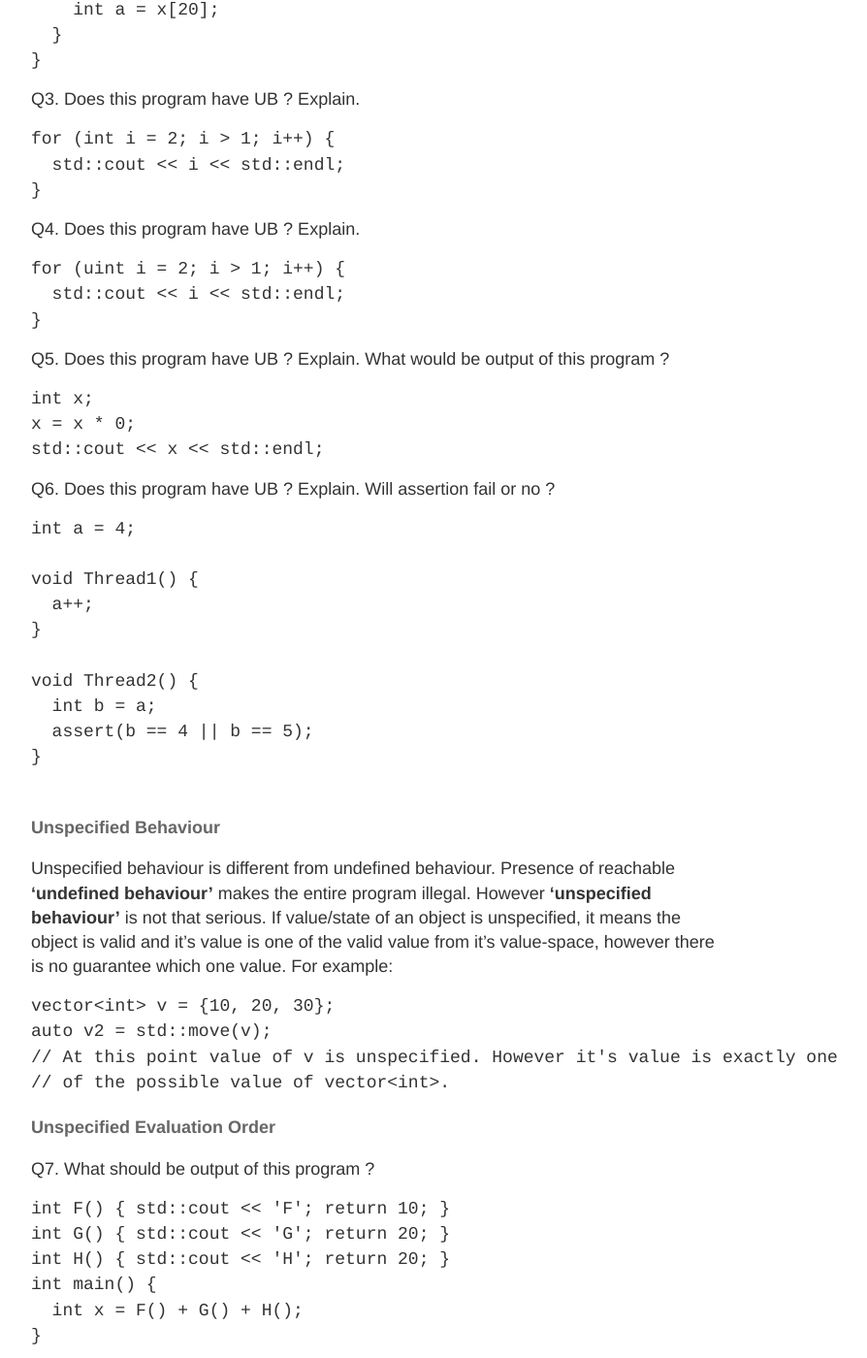
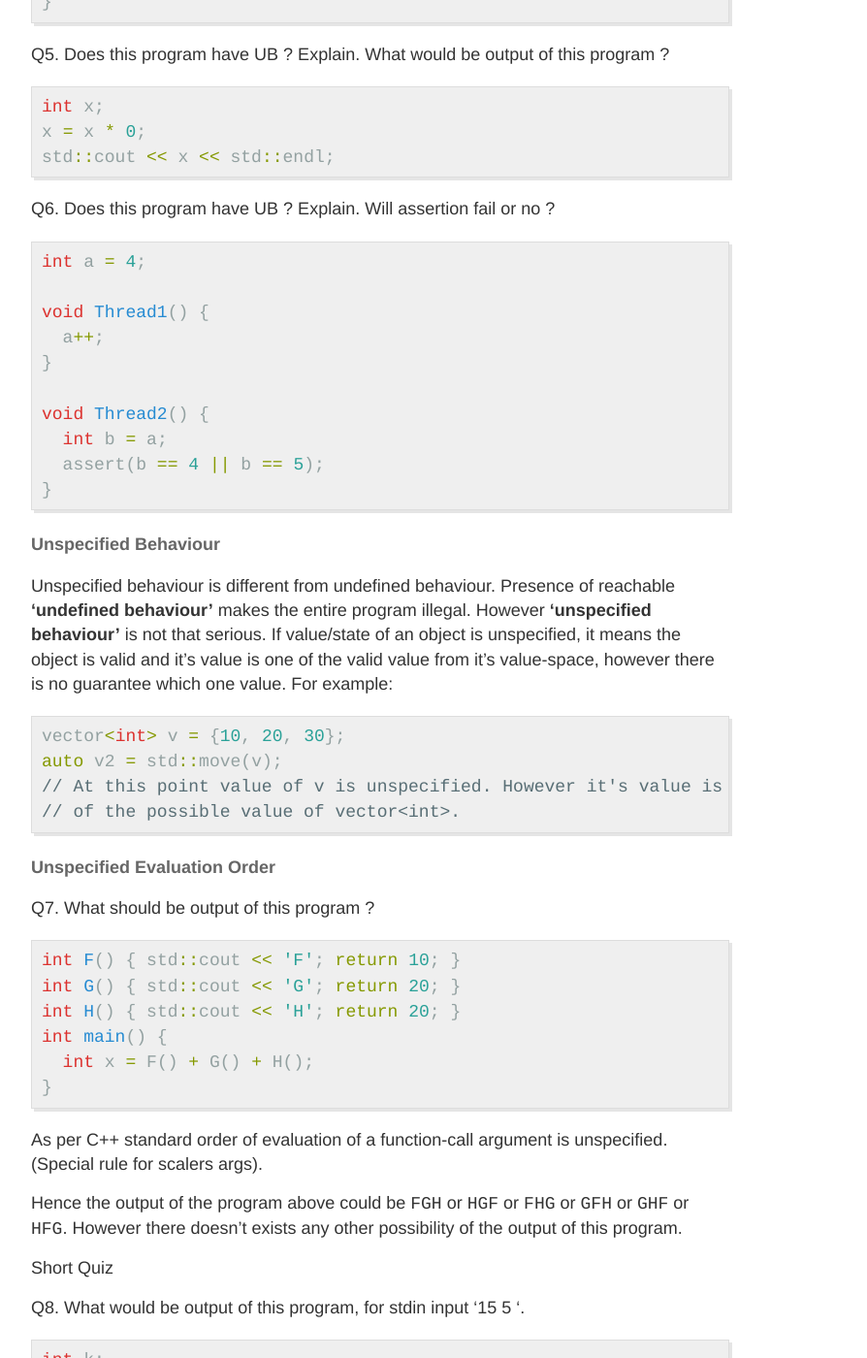
Before and after one commit to mohitmv/blog, a Jekyll site: the page built from _posts/2021-10-19-Cpp-Undefined-Behaviour-101.md, in a window 1280 px wide and 1400 px high, scrolled down 5905 px. Shown: the whole window at 97% size, without its empty margins (248-1142 px from the left). Built offline with Jekyll 4.4.1, drawn with Linux system fonts in a browser that asks for light colours; some of the changed text lies outside the part shown.

Commit message:
Put proper code blocks in UB post

````diff
--- a/_posts/2021-10-19-Cpp-Undefined-Behaviour-101.md
+++ b/_posts/2021-10-19-Cpp-Undefined-Behaviour-101.md
@@ -13,18 +13,20 @@ For any programming language, there exists a definition of valid program. Given
 Most of the programming languages requires that execution of every valid program should give correct result, and execution/compilation of every illegal program should fail.
 Note: here correct result is defined w.r.t intent of the program.
 For example, the Java program:
-```
+
+{% highlight c++ %}
 public static void main(String[] args) {
   1/0;
 }
-```
+{% endhighlight %}
+
 raise exception. and that was the intent. Hence the result (exception) is correct.
 
 and the following Java program is illegal. Hence compilation fails.
 
-```
+{% highlight c++ %}
 public public static void main() { }
-```
+{% endhighlight %}
 
 However C/C++ doesn't require that execution/compilation of every illegal program should fail. A program can be illegal and still it can work. Repeating it once more - **"A C++ program can be illegal and still work as you wished"**. That's what the danger is all about.
 
@@ -55,9 +57,9 @@ Humorously, Undefined behaviour is also called "nasal demons". Here is the conte
 > The term originally originated from a post by John F. Woods on 2/25/1992 in a discussion on the Usenet group comp.std.c[1]. Mr Woods was attempting to emphasis the fact that undefined behaviour may legally (as far as the standard is concerned) result in the compiler doing just about anything - including but not limited to "having demons fly out of your nose". The aim of the post was to make the point that one cannot put the compiler at fault for input which has no defined behaviour as far as the c standard is concerned.
 
 > References:
-- https://accu.org/journals/overload/21/115/maudel_1857/
-- https://en.wikichip.org/wiki/nasal_demons
-- https://en.wikipedia.org/wiki/Undefined_behavior
+- [https://accu.org/journals/overload/21/115/maudel_1857/](https://accu.org/journals/overload/21/115/maudel_1857/)
+- [https://en.wikichip.org/wiki/nasal_demons](https://en.wikichip.org/wiki/nasal_demons)
+- [https://en.wikipedia.org/wiki/Undefined_behavior](https://en.wikipedia.org/wiki/Undefined_behavior)
 
 
 So far we have seen the danger of UB. Now the next question is, why did C++ standard give such powerful liberty to compilers ?
@@ -66,23 +68,24 @@ The answer is, "Optimizations". C++ Compilers assumes a lot of things due to UB.
 
 Consider the example:
 
-```
+{% highlight c++ %}
 int* a = new int[10];
 a[20] = 4;
-```
+{% endhighlight %}
 
 This program is writing at illegal memory (UB). Consequence of this program cannot be even measured. This one illegal write can cause this program to delete entire disc. Imagine there were filepath chars written at `a[20]` address, to be used by some other function in this program. This `a[20] = 4` changes that filepath to something, matching with filepath of entire disc. So the other function that was supposed to delete only one file, will end up deleting entire disc.
 
 How java handles it:
 
 Java translate this code into something like:
-```
+
+{% highlight c++ %}
 if (20 < a.length) {
   a[20] = 4
 } else {
   throw new Exception("Out of Index");
 }
-```
+{% endhighlight %}
 
 Which is safe but require an extra `if` check. `C++` cannot afford an extra `if` for every memory read-write. So C++ simply declare illegal memory access a `UB`, so that compiler don't have to check validity of memory and still remain standard compliant.
 
@@ -96,7 +99,7 @@ This statement from C++ standard allows compiler to eliminate the code blocks th
 
 Short quiz : what would be the output of this program on sufficiently optimised compiler, for argc = 1 and 2 respectively ?
 
-```
+{% highlight c++ %}
 int main(int argc, char* argv[]) {
   int *a = nullptr;
   std::cout << "ABC " << argc << std::endl;
@@ -107,7 +110,8 @@ int main(int argc, char* argv[]) {
   std::cout << "GHI" << std::endl;
   return 0;
 }
-```
+{% endhighlight %}
+
 
 Correct Answer:
 For argc = 2, it would be `ABC 2` and `GHI` as expected.
@@ -139,7 +143,7 @@ i.e. they are saying compiler can assume that for every signed integers `a` and
 
 Consider this program (by @eric.musser )
 
-```
+{% highlight c++ %}
 int main() {
     char buf[50] = "y";
     for (int j = 0; j < 9; ++j) {
@@ -148,7 +152,8 @@ int main() {
     }
 }
 
-```
+{% endhighlight %}
+
 https://godbolt.org/z/bzrbox
 
 It goes in infinite loop.
@@ -159,12 +164,12 @@ Because it involves undefined behaviour (signed integer overflow). There are two
 
 First one translates it to:
 
-```
+{% highlight c++ %}
   for (int p = 0; p < 9 * 0x20000001; p += 0x20000001) {
       std::cout << p << std::endl;
       if (buf[0] == 'x') break;
   }
-```
+{% endhighlight %}
 
 Second optimisation reduces `'j < 9 * 0x20000001'` to `true` because RHS is more than INT_MAX. and `j` being an integer cannot be more than INT_MAX.
 So that for loop now becomes
@@ -181,49 +186,49 @@ Short Quiz
 
 Q1. Does this program have UB ? Explain.
 
-```C++
+{% highlight c++ %}
 int x[10];
 int* a = x + 20;
-```
+{% endhighlight %}
 
 Q2. Does this program have UB ? Explain.
 
-```C++
+{% highlight c++ %}
 int main(int argc, char* argv[]) {
   if (argc > argc) {
     int x[10];
     int a = x[20];
   }
 }
-```
+{% endhighlight %}
 
 Q3. Does this program have UB ? Explain.
 
-```C++
+{% highlight c++ %}
 for (int i = 2; i > 1; i++) {
   std::cout << i << std::endl;
 }
-```
+{% endhighlight %}
 
 Q4. Does this program have UB ? Explain.
 
-```C++
+{% highlight c++ %}
 for (uint i = 2; i > 1; i++) {
   std::cout << i << std::endl;
 }
-```
+{% endhighlight %}
 
 Q5. Does this program have UB ? Explain. What would be output of this program ?
 
-```C++
+{% highlight c++ %}
 int x;
 x = x * 0;
 std::cout << x << std::endl;
-```
+{% endhighlight %}
 
 Q6. Does this program have UB ? Explain. Will assertion fail or no ?
 
-```C++
+{% highlight c++ %}
 int a = 4;
 
 void Thread1() {
@@ -235,32 +240,32 @@ void Thread2() {
   assert(b == 4 || b == 5);
 }
 
-```
+{% endhighlight %}
 
 #### Unspecified Behaviour
 
 Unspecified behaviour is different from undefined behaviour. Presence of reachable **'undefined behaviour'** makes the entire program illegal. However **'unspecified behaviour'** is not that serious. If value/state of an object is unspecified, it means the object is valid and it's value is one of the valid value from it's value-space, however there is no guarantee which one value.
 For example:
 
-```C++
+{% highlight c++ %}
 vector<int> v = {10, 20, 30};
 auto v2 = std::move(v);
 // At this point value of v is unspecified. However it's value is exactly one
 // of the possible value of vector<int>.
-```
+{% endhighlight %}
 
 #### Unspecified Evaluation Order
 
 Q7. What should be output of this program ?
 
-```C++
+{% highlight c++ %}
 int F() { std::cout << 'F'; return 10; }
 int G() { std::cout << 'G'; return 20; }
 int H() { std::cout << 'H'; return 20; }
 int main() {
   int x = F() + G() + H();
 }
-```
+{% endhighlight %}
 
 As per C++ standard order of evaluation of a function-call argument is unspecified. (Special rule for scalers args).
 
@@ -270,12 +275,12 @@ Short Quiz
 
 Q8. What would be output of this program, for stdin input '15 5 '.
 
-```C++
+{% highlight c++ %}
 int k;
 std::unordered_map<int, int> a;
 std::cin >> k >> a[k];
 std::cout << a[k];
-```
+{% endhighlight %}
 
 Q9. What would be output of program below ?
 
@@ -284,12 +289,13 @@ Q9. What would be output of program below ?
 - Option C). UB.
 - Option D). 0 if it is single threaded program else it could be garbage.
 
-```C++
-int* x = new int;
+{% highlight c++ %}
+int* x = new int();
 delete x;
 int y = *x;
 std::cout << y;
-```
+{% endhighlight %}
+
 
 Q10. What would be output of this program ?
 
@@ -298,12 +304,13 @@ Q10. What would be output of this program ?
 - Option C). UB.
 - Option D). 0 if it is single threaded program else it could be garbage.
 
-```C++
-int* x = new int;
+{% highlight c++ %}
+int* x = new int();
 int y = *x;
 delete x;
 std::cout << y;
-```
+{% endhighlight %}
+
 
 ## Appendix
 
@@ -356,4 +363,4 @@ One of the two unspecified possibility have undefined behaviour. Hence the progr
 
   - `auto x = int(); int y = x;` This is valid program, and the value of y will be 0. Here `x` is default-constructed and initialized with value 0.
 
-  - `int* x = new int; int y = *x;` For the same reason above, this is a valid program.
+  - `int* x = new int(); int y = *x;` For the same reason above, this is a valid program.
````
